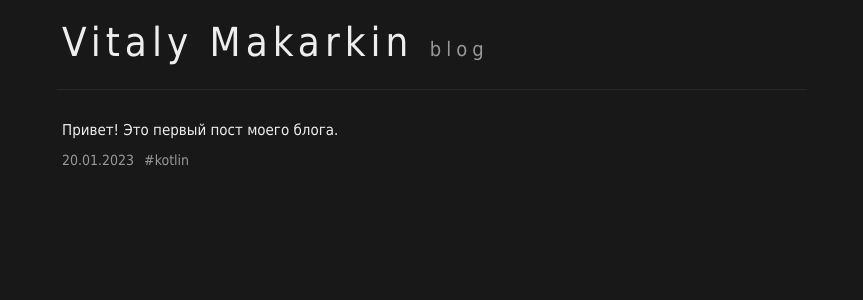
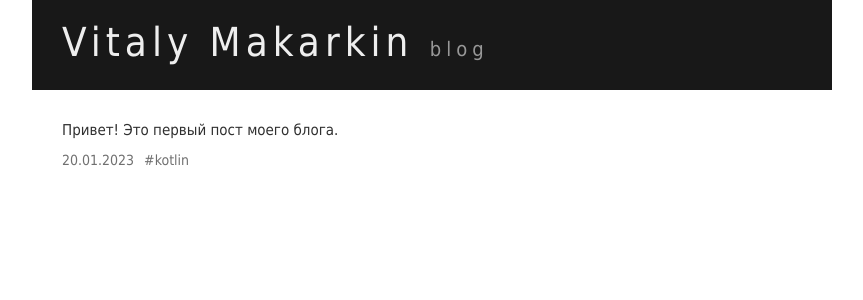
Before and after one commit to VitalyMakarkin/vitalymakarkin.github.io, a Jekyll site: the page built from index.md, in a window 1280 px wide. Shown: the top 300 px of the page, without its empty margins (208-1071 px from the left). Built offline with Jekyll 4.4.1, drawn with Linux system fonts in a browser that asks for light colours.

Commit message:
Add light and dark themes

```diff
--- a/_includes/header.html
+++ b/_includes/header.html
@@ -4,3 +4,4 @@
 		<span class="label">{{ site.title.label | escape | downcase }}</span>
 	</a>
 </header>
+<hr class="header-separator">
--- a/_layouts/default.html
+++ b/_layouts/default.html
@@ -4,7 +4,6 @@
 	<body>
 		<div class="wrapper">
 			{%- include header.html -%}
-			<hr class="separator">
 			{{ content }}
 		</div>
 	</body>
--- a/_sass/base.scss
+++ b/_sass/base.scss
@@ -1,20 +1,60 @@
 @charset "utf-8";
 
-$background-color: #181818 !default;
-$foreground-color: #eeeeee !default;
+:root {
+  --background-color: #ffffff;
+  --foreground-color: #303030;
 
-$header-border-color: #262626 !default;
-$code-background-color: #202020 !default;
-$code-border-color: #262626 !default;
+  --header-background-color: #181818;
+  --header-title-color: #eeeeee;
+  --header-label-color: #989898;
 
-$label-color: #989898 !default;
-$date-color: #989898 !default;
-$tag-color: #989898 !default;
+  --header-separator-color: #262626;
+
+  --date-color: #707070;
+  --tag-color: #707070;
+
+  --code-background-color: #f8f8f8;
+  --code-border-color: #B0B0B0;
+}
+
+@media (prefers-color-scheme: dark) {
+  :root {
+    --background-color: #181818;
+    --foreground-color: #eeeeee;
+
+    --header-background-color: #181818;
+    --header-title-color: #eeeeee;
+    --header-label-color: #989898;
+
+    --header-separator-color: #262626;
+
+    --date-color: #989898;
+    --tag-color: #989898;
+
+    --code-background-color: #202020;
+    --code-border-color: #262626;
+  }
+}
+
+$background-color: var(--background-color);
+$foreground-color: var(--foreground-color);
+
+$header-background-color: var(--header-background-color);
+$header-title-color: var(--header-title-color);
+$header-label-color: var(--header-label-color);
+
+$header-separator-color: var(--header-separator-color);
+
+$date-color: var(--date-color);
+$tag-color: var(--tag-color);
+
+$code-background-color: var(--code-background-color);
+$code-border-color: var(--code-border-color);
 
 $vertical-spacing: 30px !default;
 $horizontal-spacing: 20px !default;
 
-$base-font-family: Tahoma, sans-serif;
+$base-font-family: -apple-system, system-ui, BlinkMacSystemFont, Tahoma, sans-serif;
 $code-font-family: "Menlo", "Inconsolata", "Consolas", "Roboto Mono", "Ubuntu Mono", "Liberation Mono", "Courier New", monospace;
 
 html {
@@ -58,22 +98,33 @@ a:hover {
   padding: 32px 30px 30px 30px;
   font-size: 40px;
   letter-spacing: 5px;
+  background-color: $header-background-color;
 }
 
 .header a {
   text-decoration: none;
+  color: $header-title-color;
 }
 
 .header .label {
   font-size: 20px;
-  color: $label-color;
+  color: $header-label-color;
 }
 
-.separator {
+.header-separator {
   height: 0;
   border: none;
-  border-bottom: 1px solid $header-border-color;
-  margin: 0 25px 0 25px;
+  border-bottom: 1px solid $header-background-color;
+  margin: 0;
+}
+
+@media (prefers-color-scheme: dark) {
+  :root {
+    .header-separator {
+      border-bottom: 1px solid $header-separator-color;
+      margin: 0 13px 0 13px;
+    }
+  }
 }
 
 @media (max-width: 767px) {
```
